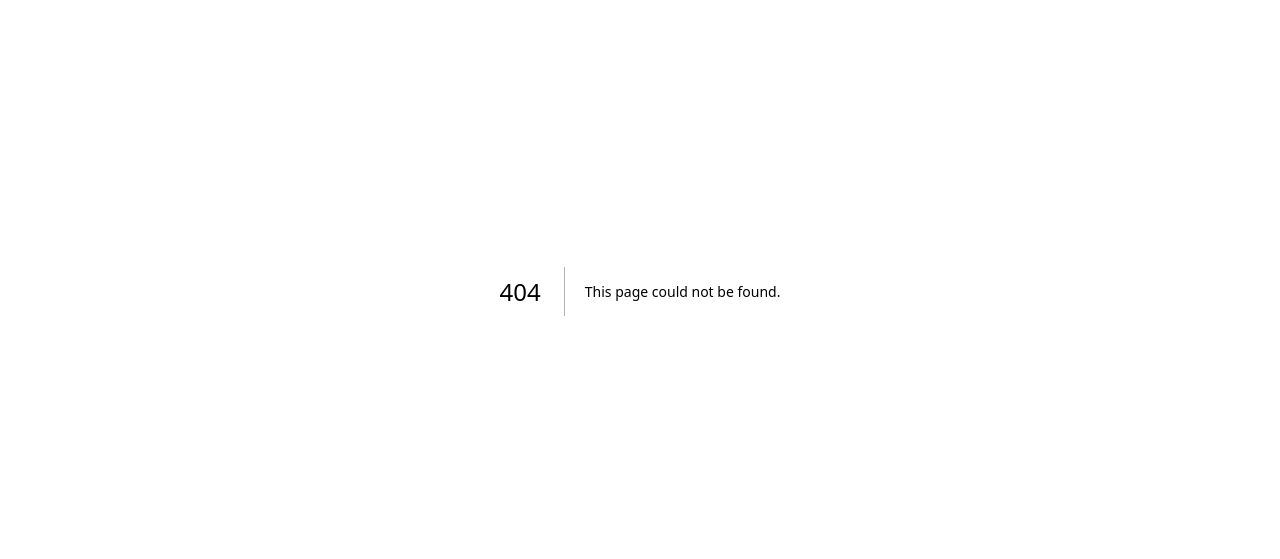
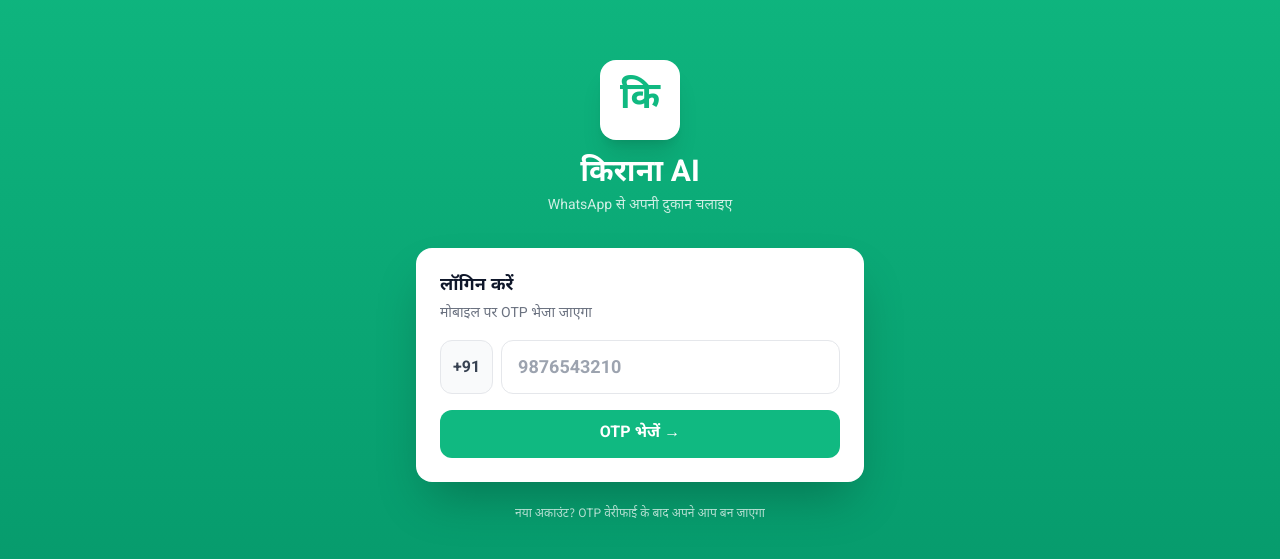
Before and after one commit to yesyousuppur-source/kirana-ai, a Next.js app: page /login in a window 1280 px wide. Before the commit this address had no page. Shown: the part 109-668 px from the top of the page. Built offline with nearby package versions, Linux system fonts and the light colour scheme; no server answers.

Commit message:
Create page.js

```diff
--- /dev/null
+++ b/app/login/page.js
@@ -0,0 +1,156 @@
+"use client";
+import { useState, useEffect } from "react";
+import { useRouter } from "next/navigation";
+import {
+  RecaptchaVerifier,
+  signInWithPhoneNumber,
+} from "firebase/auth";
+import { auth } from "@/lib/firebase";
+import { getShop } from "@/lib/store";
+
+export default function LoginPage() {
+  const router = useRouter();
+  const [phone, setPhone] = useState("");
+  const [otp, setOtp] = useState("");
+  const [step, setStep] = useState("phone");
+  const [loading, setLoading] = useState(false);
+  const [error, setError] = useState("");
+  const [confirmation, setConfirmation] = useState(null);
+
+  useEffect(() => {
+    if (typeof window !== "undefined" && !window.recaptchaVerifier) {
+      try {
+        window.recaptchaVerifier = new RecaptchaVerifier(
+          auth,
+          "recaptcha-container",
+          { size: "invisible" }
+        );
+      } catch (e) {
+        console.error("reCAPTCHA error:", e);
+      }
+    }
+  }, []);
+
+  async function sendOtp() {
+    setError("");
+    if (!/^[6-9]\d{9}$/.test(phone)) {
+      setError("सही 10-digit मोबाइल नंबर डालें");
+      return;
+    }
+    setLoading(true);
+    try {
+      const verifier = window.recaptchaVerifier;
+      const result = await signInWithPhoneNumber(auth, "+91" + phone, verifier);
+      setConfirmation(result);
+      setStep("otp");
+    } catch (e) {
+      console.error(e);
+      setError("OTP भेजने में समस्या। दोबारा कोशिश करें।");
+      try { window.recaptchaVerifier?.clear(); } catch {}
+      window.recaptchaVerifier = null;
+    }
+    setLoading(false);
+  }
+
+  async function verifyOtp() {
+    setError("");
+    if (otp.length !== 6) {
+      setError("6-अंकों का OTP डालें");
+      return;
+    }
+    setLoading(true);
+    try {
+      const result = await confirmation.confirm(otp);
+      const shop = await getShop(result.user.uid);
+      router.replace(shop ? "/dashboard" : "/onboarding");
+    } catch (e) {
+      setError("गलत OTP। दोबारा try करें।");
+    }
+    setLoading(false);
+  }
+
+  return (
+    <div className="min-h-screen bg-gradient-to-b from-brand to-brand-dark flex flex-col p-6">
+      <div id="recaptcha-container"></div>
+
+      <div className="flex-1 flex flex-col justify-center max-w-md mx-auto w-full">
+        <div className="text-center mb-8">
+          <div className="w-20 h-20 bg-white rounded-2xl mx-auto flex items-center justify-center mb-4 shadow-xl">
+            <span className="text-brand text-4xl font-bold hi">कि</span>
+          </div>
+          <h1 className="text-white text-3xl font-bold hi">किराना AI</h1>
+          <p className="text-white/80 text-sm mt-1 hi">
+            WhatsApp से अपनी दुकान चलाइए
+          </p>
+        </div>
+
+        <div className="bg-white rounded-2xl p-6 shadow-2xl">
+          {step === "phone" ? (
+            <>
+              <h2 className="text-lg font-bold hi mb-1">लॉगिन करें</h2>
+              <p className="text-gray-500 text-sm hi mb-4">
+                मोबाइल पर OTP भेजा जाएगा
+              </p>
+              <div className="flex gap-2 mb-4">
+                <span className="flex items-center px-3 border rounded-xl bg-gray-50 text-gray-700 font-bold">
+                  +91
+                </span>
+                <input
+                  type="tel"
+                  inputMode="numeric"
+                  maxLength="10"
+                  value={phone}
+                  onChange={(e) => setPhone(e.target.value.replace(/\D/g, ""))}
+                  placeholder="9876543210"
+                  className="flex-1 px-4 py-3 border rounded-xl text-lg font-semibold outline-none focus:border-brand"
+                />
+              </div>
+              {error && <p className="text-red-500 text-xs mb-3 hi">{error}</p>}
+              <button
+                onClick={sendOtp}
+                disabled={loading}
+                className="w-full bg-brand text-white py-3 rounded-xl font-bold hi disabled:opacity-50 active:bg-brand-dark"
+              >
+                {loading ? "भेज रहे हैं..." : "OTP भेजें →"}
+              </button>
+            </>
+          ) : (
+            <>
+              <h2 className="text-lg font-bold hi mb-1">OTP डालें</h2>
+              <p className="text-gray-500 text-sm hi mb-4">
+                +91 {phone} पर भेजा गया है
+              </p>
+              <input
+                type="tel"
+                inputMode="numeric"
+                maxLength="6"
+                value={otp}
+                onChange={(e) => setOtp(e.target.value.replace(/\D/g, ""))}
+                placeholder="6 अंकों का OTP"
+                className="w-full px-4 py-3 border rounded-xl text-2xl font-bold tracking-widest text-center outline-none focus:border-brand mb-4"
+              />
+              {error && <p className="text-red-500 text-xs mb-3 hi">{error}</p>}
+              <button
+                onClick={verifyOtp}
+                disabled={loading}
+                className="w-full bg-brand text-white py-3 rounded-xl font-bold hi disabled:opacity-50 active:bg-brand-dark mb-2"
+              >
+                {loading ? "वेरीफाई हो रहा है..." : "लॉगिन करें ✓"}
+              </button>
+              <button
+                onClick={() => { setStep("phone"); setOtp(""); setError(""); }}
+                className="w-full text-gray-500 text-sm hi"
+              >
+                ← नंबर बदलें
+              </button>
+            </>
+          )}
+        </div>
+
+        <p className="text-center text-white/70 text-xs mt-6 hi">
+          नया अकाउंट? OTP वेरीफाई के बाद अपने आप बन जाएगा
+        </p>
+      </div>
+    </div>
+  );
+}
```
